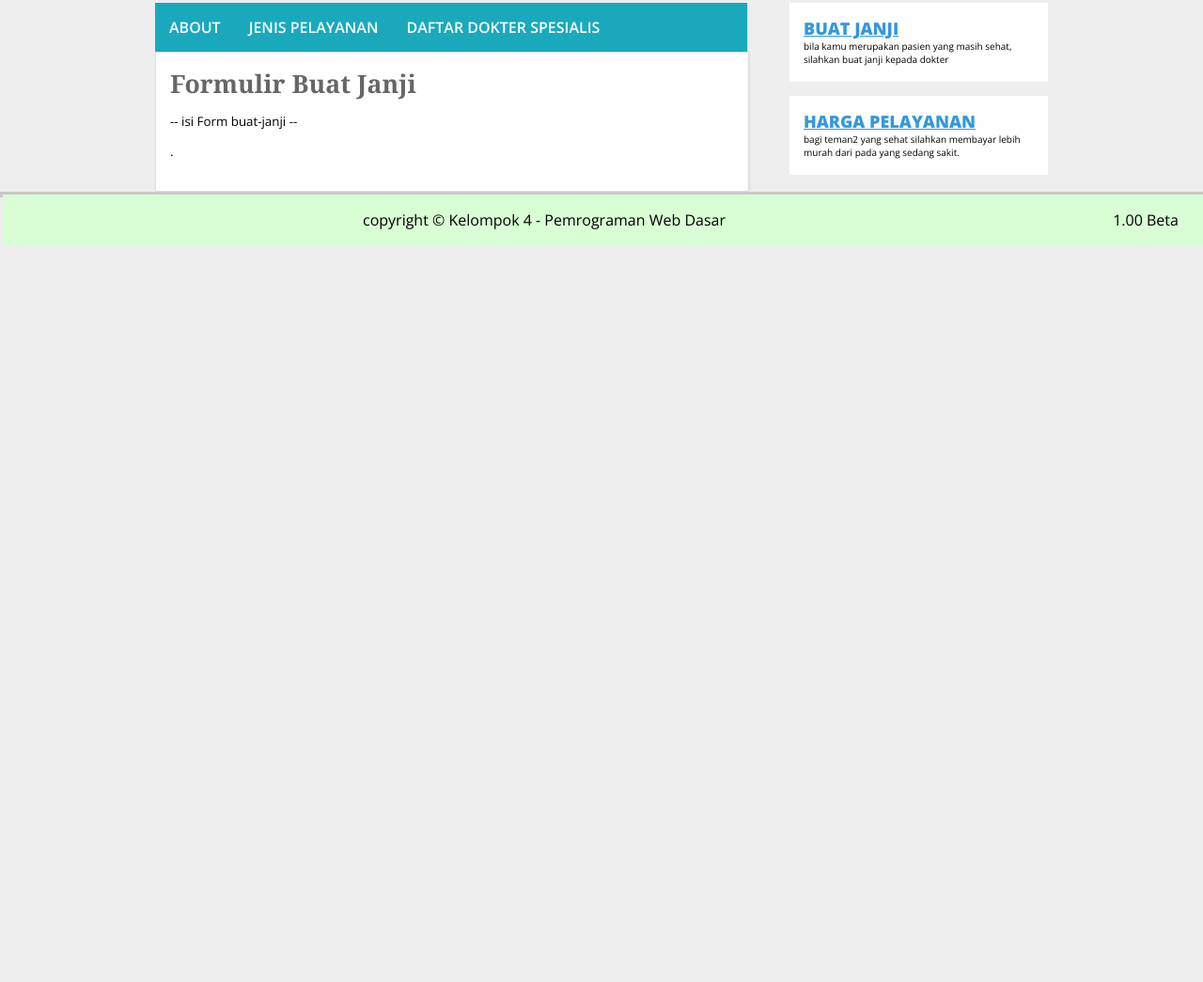
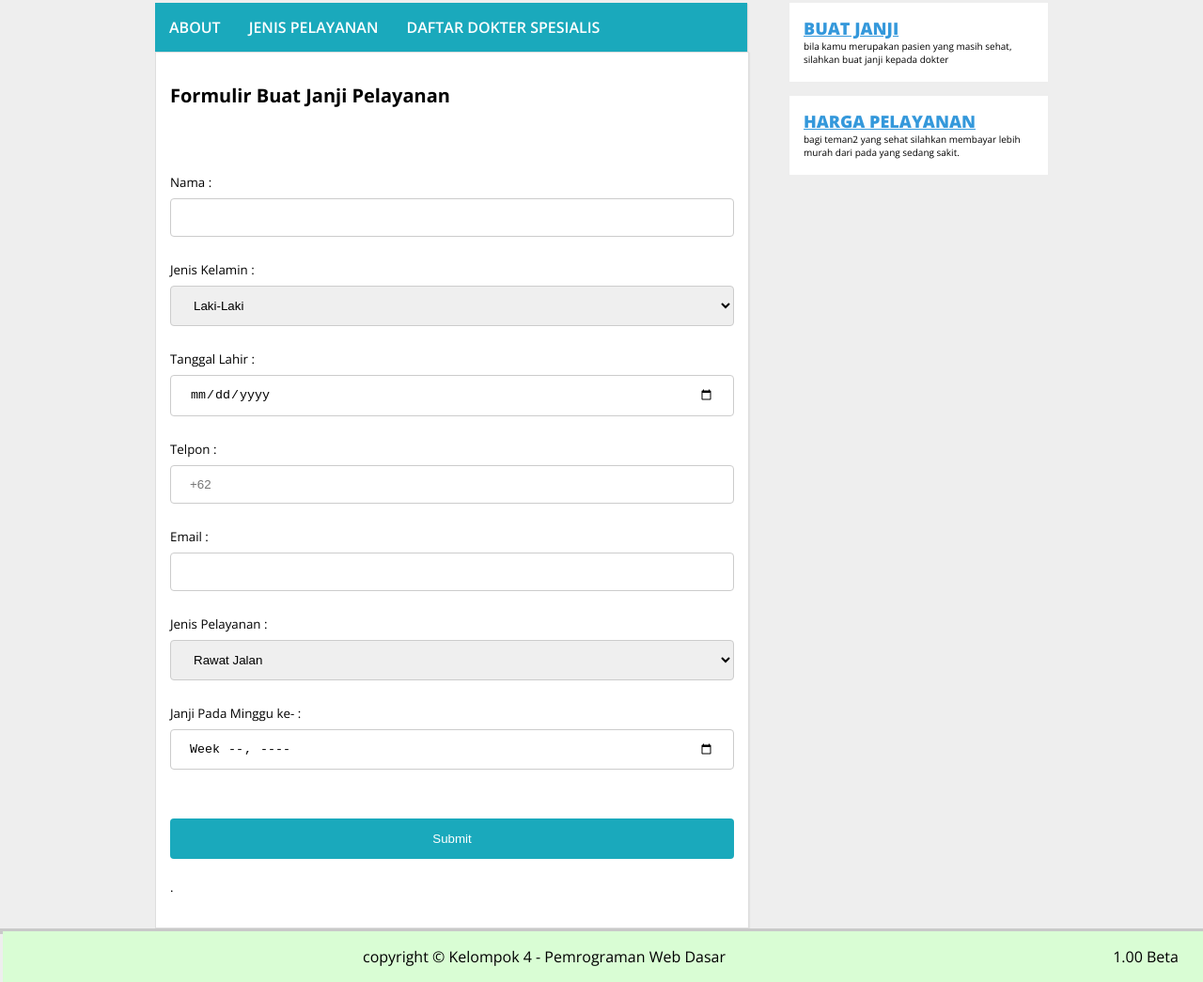
Before and after one commit to dnrahmath/WebStatic, a plain HTML site: page buat-janji.html in a window 1280 px wide. Shown: the part 189-1234 px from the top of the page at 94% size. Before the commit the page ends 800 px from the top, so only its background shows below. Drawn offline with nearby package versions, Linux system fonts and the light colour scheme.

Commit message:
Alhamdulillah Kelarr..

```diff
--- a/buat-janji.html
+++ b/buat-janji.html
@@ -3,6 +3,33 @@
 <head>
 	<title>RS. INDAH LARASWATI</title>
 	<link rel="stylesheet" type="text/css" href="./style/style.css">
+	<style>
+		input, select {
+		  width: 100%;
+		  padding: 12px 20px;
+		  margin: 8px 0;
+		  display: inline-block;
+		  border: 1px solid #ccc;
+		  border-radius: 4px;
+		  box-sizing: border-box;
+		}
+
+		input[type=submit] {
+		  width: 100%;
+		  background-color: #1aa9bc;
+		  color: white;
+		  padding: 14px 20px;
+		  margin: 8px 0;
+		  border: none;
+		  border-radius: 4px;
+		  cursor: pointer;
+		}
+
+		input[type=submit]:hover {
+		  background-color: #1a99aa;
+		}
+
+		</style>
 </head>
 <body>
 
@@ -60,8 +87,41 @@
 			<!-- bagian konten Blog -->
 			<div class="blog">
 				<div class="conteudo">
-					<h1>Formulir Buat Janji</h1>
-					<p>-- isi Form buat-janji --</p>
+					<h2>Formulir Buat Janji Pelayanan</h2>
+
+					<form>
+						<br><br><br>
+					  	<label for="fname">Nama :</label>
+					  	<input type="text" id="fname" name="fname">
+					  	<br><br>
+					  	<label for="jkel">Jenis Kelamin :</label>
+					  	<select id="jkel" name="jkel">
+					    	<option value="Laki-Laki">Laki-Laki</option>
+					    	<option value="Perempuan">Perempuan</option>
+					  	</select>
+					  	<br><br>
+					  	<label for="tglLahir">Tanggal Lahir :</label>
+					  	<input type="date" id="tglLahir" name="tglLahir">
+					  	<br><br>
+					  	<label for="phone">Telpon :</label>
+					  	<input type="tel" id="phone" name="phone" placeholder="+62">
+					  	<br><br>
+					  	<label for="email">Email :</label>
+					  	<input type="email" id="email" name="email">
+					  	<br><br>
+					  	<label for="jPel">Jenis Pelayanan :</label>
+					  	<select id="jPel" name="jPel">
+					    	<option value="Rawat-Jalan">Rawat Jalan</option>
+					    	<option value="Rawat-Inap">Rawat Inap</option>
+					    	<option value="Rawat-Darurat">Rawat Darurat</option>
+					  	</select>
+					  	<br><br>
+					  	<label for="JanjiMingguan">Janji Pada Minggu ke- :</label>
+					  	<input type="week" id="JanjiMingguan" name="JanjiMingguan">
+					  	<br>
+					  	<br><br>
+					  	<input type="submit" value="Submit">
+					</form>
 					<p>.</p>
 				</div>
 
--- a/style/style.css
+++ b/style/style.css
@@ -224,6 +224,16 @@ nav.menu ul li.dd:hover .dd-content {
 	max-width: 650px;
 }
 
+/*----------------------*/
+
+.conteudo .gambar {
+	min-width: 150px;
+	margin:0 0 25px 0px;
+	max-width: 150px;
+}
+
+/*----------------------*/
+
 .conteudo h1 {
 	padding:0;
 	margin:0 0 5px;
@@ -248,8 +258,8 @@ nav.menu ul li.dd:hover .dd-content {
 	margin-left:10px;
 }
 
-.tableAng tr td {
-	padding: 5px;
+.tableAng tr th,td {
+	padding: 10px;
 	border-style: groove;
 	border: 0.1;
 }
```
Also changed, not shown: daftar-dokter.html (+21 -20 lines), harga-pelayanan.html (+2 -1 lines), index.html (+1 -2 lines), style/onePage-style.css (+10 -0 lines).
